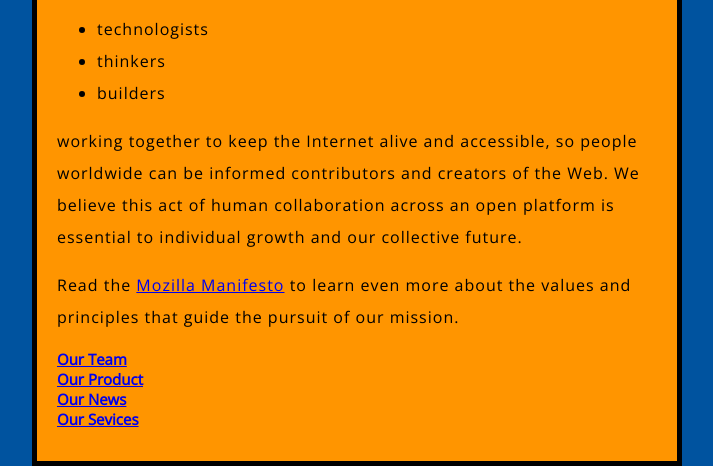
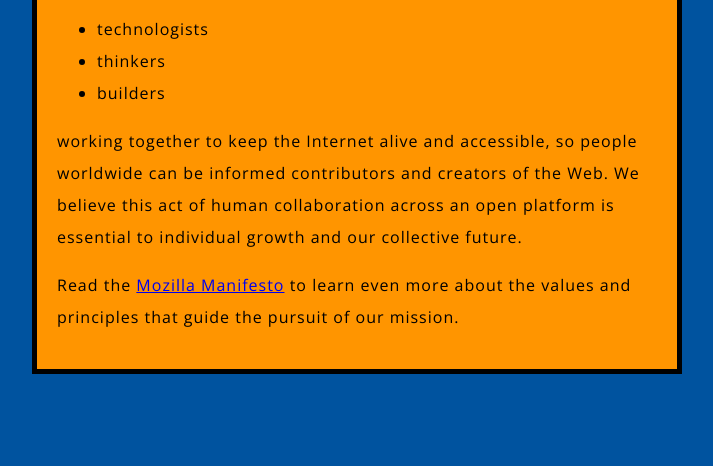
Before and after one commit to shuanllene/shuanllene.github.io, a plain HTML site: page index.html in a window 1280 px wide. Shown: the part 434-900 px from the top of the page, without its empty margins (283-996 px from the left). After the commit the page ends 808 px from the top, so only its background shows below. Drawn offline with nearby package versions, Linux system fonts and the light colour scheme.

Commit message:
Update index.html

```diff
--- a/index.html
+++ b/index.html
@@ -21,9 +21,5 @@
     <p>working together to keep the Internet alive and accessible, so people worldwide can be informed contributors and creators of the Web. We believe this act of human collaboration across an open platform is essential to individual growth and our collective future.</p>
 
     <p>Read the <a href="https://www.mozilla.org/en-US/about/manifesto/">Mozilla Manifesto</a> to learn even more about the values and principles that guide the pursuit of our mission.</p>
-    <h2><a href="https://shuanllene.github.io/multipage/employees.html"> Our Team</a><br/>
-    <a href="https://shuanllene.github.io/multipage/product.html"> Our Product</a><br/>
-    <a href="https://shuanllene.github.io/multipage/news.html"> Our News</a><br/>
-      <a href="https://shuanllene.github.io/multipage/sevices.html"> Our Sevices</a></h2>
   </body>
 </html>
```
